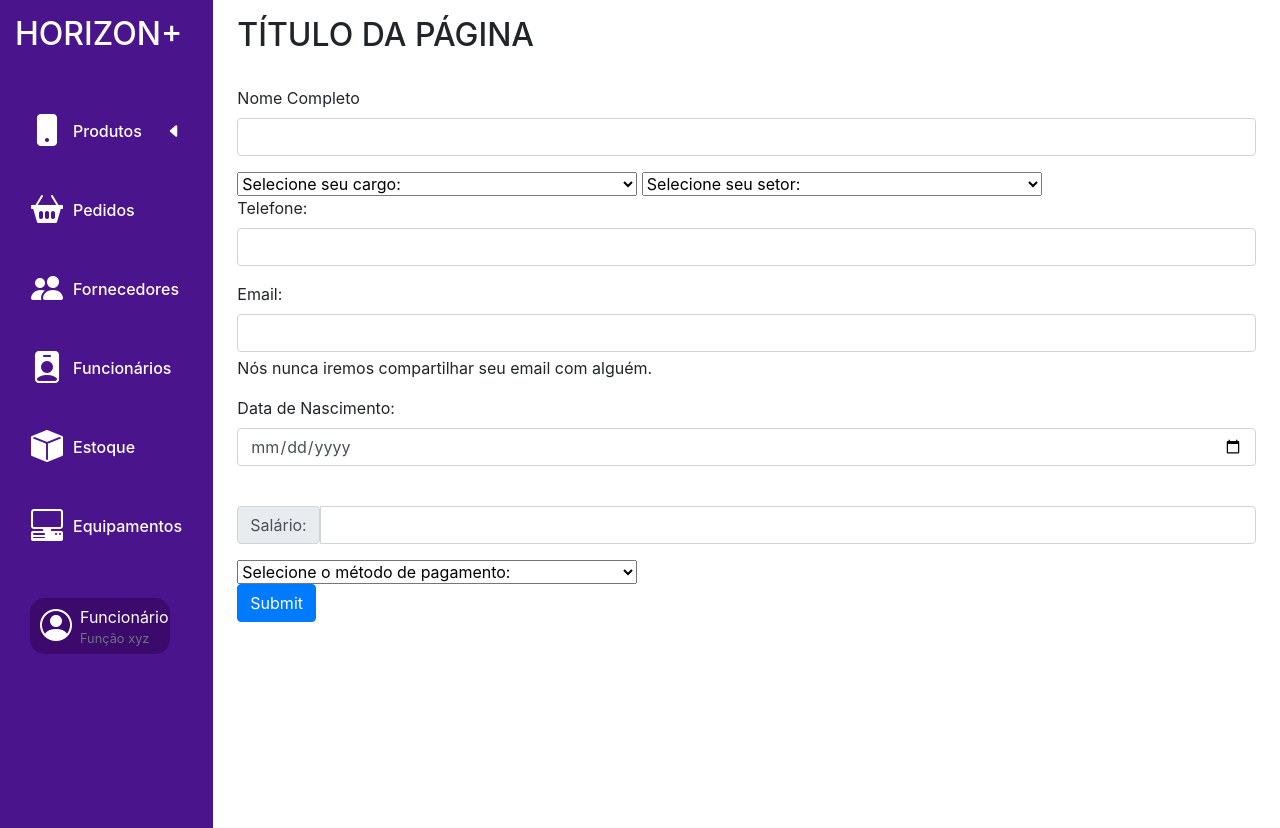
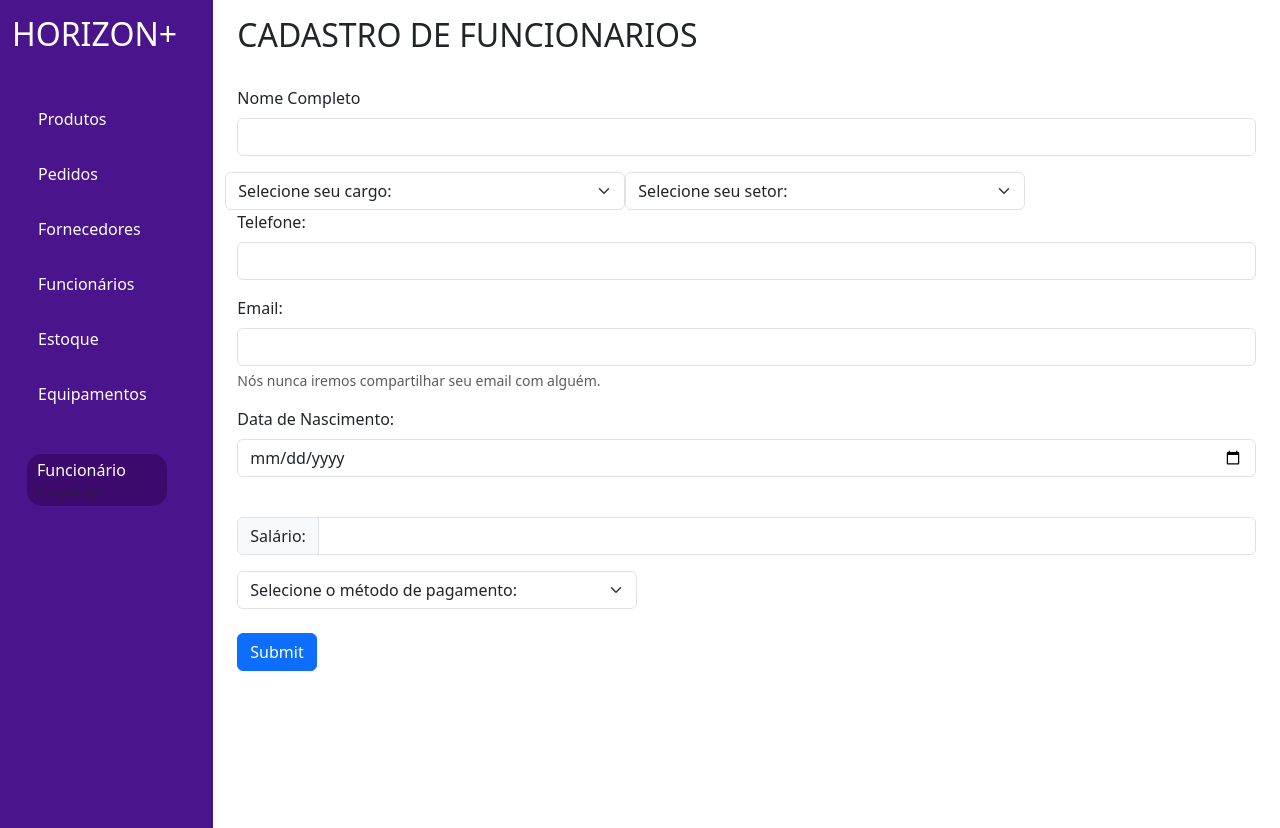
Before and after one commit to LeticiaGrein/ERP_01_FUNCIONARIOS, a PHP site: page / in a window 1280 px wide. Run offline with PHP 8.4, Linux system fonts and the light colour scheme; some libraries are stand-ins or nearby versions.

Commit message:
Update index.php

```diff
--- a/index.php
+++ b/index.php
@@ -7,9 +7,7 @@
     <meta name="viewport" content="width=device-width, initial-scale=1.0">
     <title>Cadastro de Produtos</title>
     <link rel="stylesheet" href="src/css/styles.css">
-    <link href="https://stackpath.bootstrapcdn.com/bootstrap/4.5.2/css/bootstrap.min.css" rel="stylesheet">
-    <link rel="stylesheet"
-        href="https://cdnjs.cloudflare.com/ajax/libs/bootstrap-icons/1.10.3/font/bootstrap-icons.min.css">
+    <link href="https://cdn.jsdelivr.net/npm/bootstrap@5.3.3/dist/css/bootstrap.min.css" rel="stylesheet" integrity="sha384-QWTKZyjpPEjISv5WaRU9OFeRpok6YctnYmDr5pNlyT2bRjXh0JMhjY6hW+ALEwIH" crossorigin="anonymous">
 
 </head>
 
@@ -78,15 +76,18 @@
 
             <main role="main" class="col-md-9 ml-sm-auto col-lg-10 px-md-4">
                 <div class="d-flex justify-content-between flex-wrap flex-md-nowrap align-items-center pt-3 pb-2 mb-3">
-                    <h1 class="h2">TÍTULO DA PÁGINA</h1>
+                    <h1 class="h2">CADASTRO DE FUNCIONARIOS</h1>
                 </div>
                 <!--NÃO ALTERAR-->
                 <!--MEXER AQUI -->
+                <div class="conteiner"></div>
                 <form class="" method="" action="">
                     <div class="mb-3">
                         <label for="exampleInputName" class="form-label">Nome Completo</label>
                         <input type="text" class="form-control" id="nome">
                     </div>
+                <div class="row col-md">
+
                     <select class="form-select" aria-label="cargo">
                         <option selected>Selecione seu cargo:</option>
                         <option value="1">One</option>
@@ -99,9 +100,10 @@
                         <option value="2">Two</option>
                         <option value="3">Three</option>
                     </select>
+                </div>
                     <div class="mb-3">
                         <label for="exampleInputPhone" class="form-label">Telefone:</label>
-                        <input type="text" class="form-control" id="telefone">
+                        <input  type="text" class="phone form-control" id="telefone" maxlength="15" onkeyup="handlephone(event)" >
                     </div>
                     <div class="mb-3">
                         <label for="exampleInputEmail1" class="form-label">Email:</label>
@@ -116,17 +118,20 @@
                     <br>
                     <div class="input-group mb-3">
                         <span class="input-group-text">Salário:</span>
-                        <input type="text" class="form-control" aria-label="Amount (to the nearest dollar)">
+                        <input type="text" class="salary form-control"id="salary" aria-label="Amount (to the nearest dollar)" maxlength="15" onkeyup="handlesalary(event)">
                     </div>
+                    <div class="payment">
                     <select class="form-select" aria-label="setor">
                         <option selected>Selecione o método de pagamento:</option>
                         <option value="1">One</option>
                         <option value="2">Two</option>
                         <option value="3">Three</option>
                     </select>
+                    </div>
                     <br>
                     <button type="submit" class="btn btn-primary">Submit</button>
                 </form>
+
 
 
                 <!--MEXER AQUI -->
@@ -135,10 +140,13 @@
         </div>
     </div>
     <!--NÃO ALTERAR-->
-    <script src="https://code.jquery.com/jquery-3.5.1.slim.min.js"></script>
-    <script src="https://cdn.jsdelivr.net/npm/@popperjs/core@2.5.4/dist/umd/popper.min.js"></script>
-    <script src="https://stackpath.bootstrapcdn.com/bootstrap/4.5.2/js/bootstrap.min.js"></script>
-    <script src="src/js/script.js"></script>
+
+    <script src="https://cdn.jsdelivr.net/npm/bootstrap@5.3.3/dist/js/bootstrap.bundle.min.js" integrity="sha384-YvpcrYf0tY3lHB60NNkmXc5s9fDVZLESaAA55NDzOxhy9GkcIdslK1eN7N6jIeHz" crossorigin="anonymous"></script>
+    <script src="https://cdn.jsdelivr.net/npm/@popperjs/core@2.11.8/dist/umd/popper.min.js" integrity="sha384-I7E8VVD/ismYTF4hNIPjVp/Zjvgyol6VFvRkX/vR+Vc4jQkC+hVqc2pM8ODewa9r" crossorigin="anonymous"></script>
+    <script src="https://cdn.jsdelivr.net/npm/bootstrap@5.3.3/dist/js/bootstrap.min.js" integrity="sha384-0pUGZvbkm6XF6gxjEnlmuGrJXVbNuzT9qBBavbLwCsOGabYfZo0T0to5eqruptLy" crossorigin="anonymous"></script>
+    <script type='text/javascript' src='//code.jquery.com/jquery-compat-git.js'></script>
+    <script type='text/javascript' src='//igorescobar.github.io/jQuery-Mask-Plugin/js/jquery.mask.min.js'></script>
+    <script src="script.js"></script>
     <!--NÃO ALTERAR-->
 </body>
 
```
